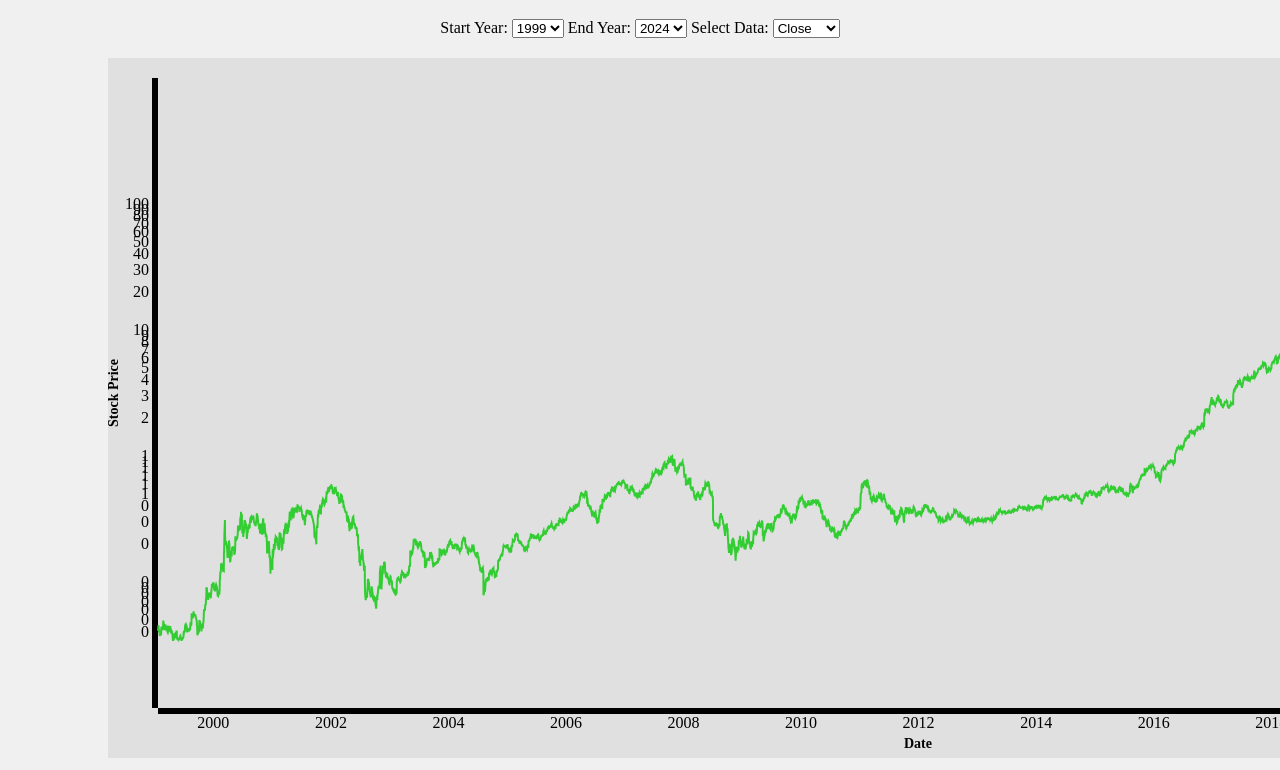
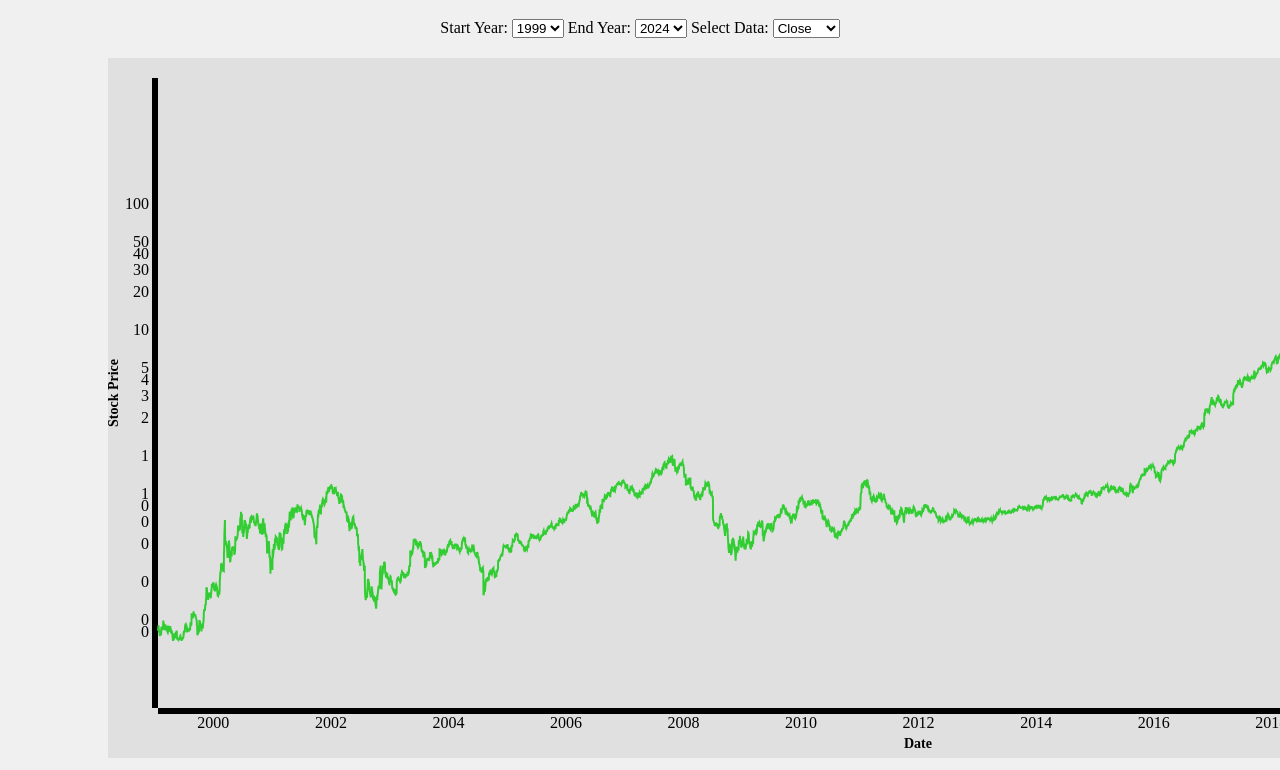
Before and after one commit to cbirk86/Data-Visualization-FInal, a plain HTML site: page index.html in a window 1280 px wide. Shown: the part 61-831 px from the top of the page. Drawn offline with nearby package versions, Linux system fonts and the light colour scheme.

Commit message:
Update index.html

```diff
--- a/index.html
+++ b/index.html
@@ -202,7 +202,7 @@
 
       for (let i = start; i <= end; i++) {
         const base = Math.pow(10, i);
-        for (let j = 1; j <= 10; j++) {
+        for (let j = 1; j <= 5; j++) {  // Reduced number of steps for cleaner ticks at the lower range
           const value = base * j;
           if (value >= minValue && value <= maxValue) {
             ticks.push(value);
```
